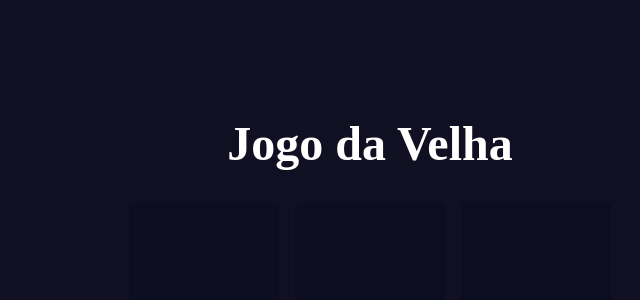
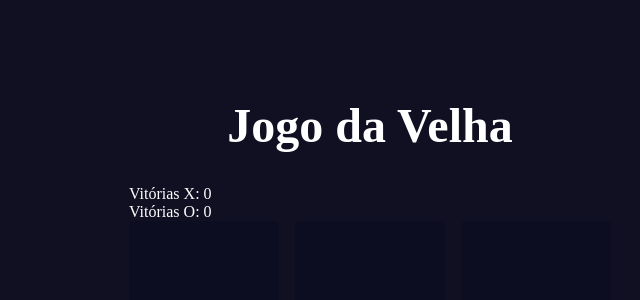
Before and after one commit to Edumorais08/jogo-da-velha, a React (Vite) app in the folder jogo-da-velha/: page /Jogo in a window 1280 px wide. Shown: the top 300 px of the page, without its empty margins (270-910 px from the left). Built offline with nearby package versions, Linux system fonts and the light colour scheme; a web font is replaced by a local one.

Commit message:
Adicionei o contador de vitorias

```diff
--- a/jogo-da-velha/src/pages/Jogo/Jogo.jsx
+++ b/jogo-da-velha/src/pages/Jogo/Jogo.jsx
@@ -7,6 +7,9 @@ function Jogo() {
   const [board, setBoard] = useState(emptyBoard); //cria um estado para o board
   const [currentPlayer, setCurrentPlayer] = useState('X'); //cria um estado para o jogador atual
   const [winner, setWinner] = useState(null); //cria um estado para o ganhador
+  const [winsX, setWinsX] = useState(0);
+  const [winsO,setWinsO] = useState(0);
+
 
   const handleCellClick = (index) => {
     if (winner) { //se tiver um ganhador não pode mais jogar
@@ -38,7 +41,6 @@ function Jogo() {
       [board [2], board[4], board[6]],
     ];
 
-
     possibleWaysToWin.forEach((cells) => { //verifica se tem um ganhador
       if (cells.every(item => item === 'X')) setWinner('X');
       if (cells.every(item => item === 'O')) setWinner('O');
@@ -55,15 +57,27 @@ function Jogo() {
 
   useEffect(checkWinner, [board]); // Chama checkWinner toda vez que o board mudar para verificar se tem um ganhador
 
+  //Adiciona um a cada vitoria de um dos jogadores
+  useEffect(() => {
+    if (winner === 'X') setWinsX(winsX + 1); // adiciona um ao numero de vitorias do X
+    if (winner === 'O') setWinsO(winsO + 1); // adiciona um ao numero de vitorias do O
+  }, [winner]);
+
   const resetGame = () => {  //função para recomeçar o jogo
     setCurrentPlayer('X');   //reinicia o jogo com o jogador X começando
     setBoard(emptyBoard);
     setWinner(null);
   }
-
   return (
     <main>
       <h1 className='tittle'>Jogo da Velha</h1>
+      {/* <button className='voltar'>
+        <p>Voltar</p>
+      </button> */}
+      <div className='score'>
+        <p>Vitórias X: {winsX}</p>
+        <p>Vitórias O: {winsO}</p>
+      </div>
 
       <div className={`board ${winner ? "game-over" : ""}`}>
         {board.map((item, index) => (
```
Also changed, not shown: jogo-da-velha/src/pages/Jogo/Jogo.css (line endings or trailing spaces).
